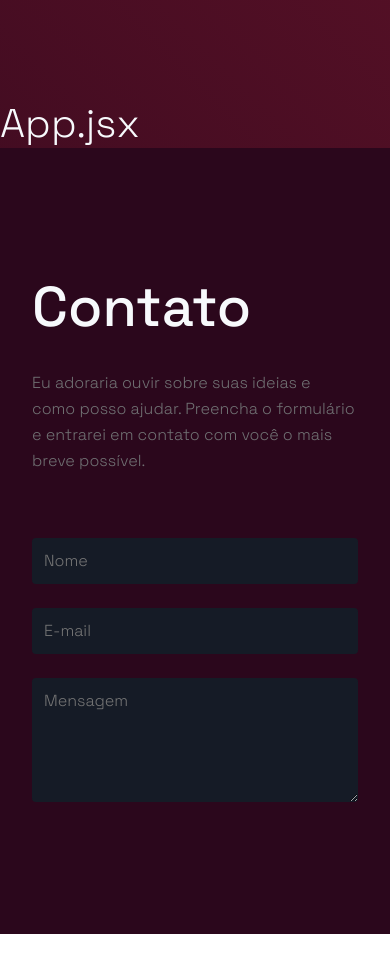
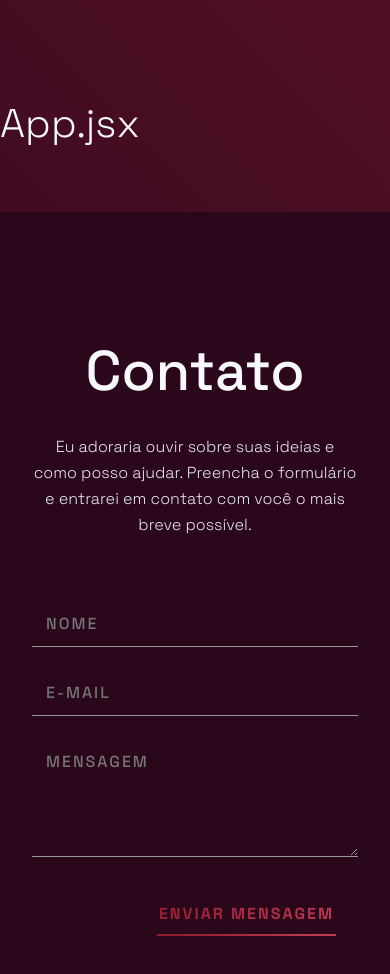
Before and after one commit to silvamaarcus/portifolio, a React (Vite) app: page / in a window 390 px wide. Shown: the top 974 px of the page. Before the commit the page ends 934 px from the top, so only its background shows below. Built offline with nearby package versions, Linux system fonts and the light colour scheme; some icons are missing.

Commit message:
Finalizando footer..

```diff
--- a/src/components/Footer/index.jsx
+++ b/src/components/Footer/index.jsx
@@ -1,11 +1,13 @@
+import Header from "../Header/index";
+
 const Footer = () => {
   return (
     <>
       <section className="bg-footer">
-        <div className="container flex-center">
-          <div className="grid-5">
+        <div className="container flex bb-gray mt-6">
+          <div className="grid-5 text-center-mobile">
             <h1>Contato</h1>
-            <p className="mt-4">
+            <p className="mt-4 color-white">
               Eu adoraria ouvir sobre suas ideias e como posso ajudar. Preencha
               o formulário e entrarei em contato com você o mais breve possível.
             </p>
@@ -13,11 +15,30 @@ const Footer = () => {
           <div className="grid-2 disappear"></div>
           <div className="grid-5">
             <form>
-              <input type="text" placeholder="Nome" />
-              <input type="text" placeholder="E-mail" className="mt-3"/>
-              <textarea rows="4" placeholder="Mensagem" className="mt-3"></textarea>
+              <input
+                type="text"
+                placeholder="Nome"
+                className="uppercase semi-bold"
+              />
+              <input
+                type="text"
+                placeholder="E-mail"
+                className="mt-3 uppercase semi-bold"
+              />
+              <textarea
+                rows="4"
+                placeholder="Mensagem"
+                className="mt-3 uppercase semi-bold"
+              ></textarea>
             </form>
+            <div className="flex-end-row mt-4">
+              <button className="btn_underline uppercase color-gradient bb-gradient">enviar mensagem</button>
+            </div>
           </div>
+        </div>
+
+        <div className="py-4">
+          <Header />
         </div>
       </section>
     </>
--- a/src/css/sass/_buttons.scss
+++ b/src/css/sass/_buttons.scss
@@ -21,19 +21,24 @@ a {
 input {
   accent-color: $brand-color;
 }
+input:focus,
+textarea:focus {
+  border-bottom: 1px solid $white-light;
+}
 
 // configurando inputs
 input,
 select,
 option,
 textarea {
-  padding: 10px 12px;
-  background-color: $black-light;
-  border: 0; // remover bordas
-  border-radius: 4px;
+  padding: 10px 14px;
+  background-color: transparent;
+  outline: none;
+  border: none;
+  border-bottom: 1px solid $gray-8; // remover bordas
   width: 100%; // sempre ocupar a largura total do 'pai'
   color: $white-light;
-  @include typeface-2(p3, desktop);
+  @include typeface-2(p4, desktop);
 }
 
 select,
@@ -66,3 +71,42 @@ option {
     opacity: 0.7; // aplicar opacidade
   }
 }
+
+.btn_underline {
+  display: inline-block;
+  padding: 8px 24px;
+
+  // use cores desejada...
+  background: transparent;
+
+  font-weight: 700 !important;
+
+  border-radius: 4px;
+  border: 0;
+
+  @include typeface-2(p3, desktop);
+
+  cursor: pointer;
+
+  transition: 0.3s ease;
+  &:hover {
+    opacity: 0.7; // aplicar opacidade
+  }
+
+  position: relative;
+
+  &::after {
+    content: "";
+    position: absolute;
+    width: 80%;
+    height: 2px;
+    background: linear-gradient(
+      224.78deg,
+      #be3d55 8.12%,
+      #94192f 92.21%
+    ) !important;
+    top: 100%;
+    left: 50%;
+    transform: translate(-50%, -50%);
+  }
+}
--- a/src/css/sass/_colors.scss
+++ b/src/css/sass/_colors.scss
@@ -1,7 +1,7 @@
 // Cores do Projeto
 
 // Cores Principais
-$brand-color: #B6364E;
+$brand-color: #b6364e;
 
 // Cores Neutras
 $black-normal: #0f141f;
@@ -22,6 +22,7 @@ $gray-4: #595a5c;
 $gray-5: #717274;
 $gray-6: #888a8c;
 $gray-7: #9ea0a3;
+$gray-8: #979797;
 
 // Cores Auxiliares
 $red-normal: #f03d3d;
@@ -41,7 +42,7 @@ $yellow-light: #ffd76b;
 }
 
 .color-white {
-  color: $white-light;
+  color: $white-normal;
 }
 
 .color-primary {
@@ -51,8 +52,8 @@ $yellow-light: #ffd76b;
 .color-gradient {
   background: linear-gradient(
     224.78deg,
-    #BE3D55 8.12%,
-    #94192F 92.21%
+    #be3d55 8.12%,
+    #94192f 92.21%
   ) !important;
   background-clip: text;
   -webkit-background-clip: text !important;
--- a/src/css/sass/_footer.scss
+++ b/src/css/sass/_footer.scss
@@ -1,3 +1,9 @@
 .bg-footer {
   background-color: #2b071c;
 }
+
+.text-center-mobile {
+  @include responsive(s) {
+    text-align: center;
+  }
+}
--- a/src/css/sass/_layout.scss
+++ b/src/css/sass/_layout.scss
@@ -266,37 +266,20 @@ $gutter: 32px;
 // Bordas
 
 // Borda abaixo do elemento.
-.bb-black {
-  border-bottom: 1px solid $black-light;
+.bb-gray{
+  border-bottom: 1px solid $gray-8;
 }
 // Borda acima do elemento.
-.bt-black {
-  border-top: 1px solid $black-light;
+.bt-gray {
+  border-top: 1px solid $gray-8;
 }
 // Borda a esquerda do elemento.
-.bl-black {
-  border-left: 1px solid $black-light;
+.bl-gray {
+  border-left: 1px solid $gray-8;
 }
 // Borda a direita do elemento.
-.br-black {
-  border-right: 1px solid $black-light;
-}
-
-// Borda MAIS GROSSA abaixo do elemento.
-.bb-gray {
-  border-bottom: 2px solid $black-normal;
-}
-// Borda MAIS GROSSA acima do elemento.
-.bt-gray {
-  border-top: 2px solid $black-normal;
-}
-// Borda MAIS GROSSA a esquerda do elemento.
-.bl-gray {
-  border-left: 2px solid $black-normal;
-}
-// Borda MAIS GROSSA a direita do elemento.
 .br-gray {
-  border-right: 2px solid $black-normal;
+  border-right: 1px solid $gray-8;
 }
 
 // Backgrounds
--- a/src/css/sass/_typography.scss
+++ b/src/css/sass/_typography.scss
@@ -314,6 +314,11 @@ p {
   }
 }
 
+.semi-bold {
+  font-weight: 500;
+  color: $white-light;
+}
+
 .bold {
   font-weight: bold;
   color: $white-light;
--- a/src/css/style.css
+++ b/src/css/style.css
@@ -10,15 +10,15 @@
 }
 
 .color-white {
-  color: #f7f9fc;
+  color: #e8ebf0;
 }
 
 .color-primary {
-  color: #B6364E;
+  color: #b6364e;
 }
 
 .color-gradient {
-  background: linear-gradient(224.78deg, #BE3D55 8.12%, #94192F 92.21%) !important;
+  background: linear-gradient(224.78deg, #be3d55 8.12%, #94192f 92.21%) !important;
   background-clip: text;
   -webkit-background-clip: text !important;
   -webkit-text-fill-color: transparent !important;
@@ -433,36 +433,20 @@
   width: 25%;
 }
 
-.bb-black {
-  border-bottom: 1px solid #151b26;
-}
-
-.bt-black {
-  border-top: 1px solid #151b26;
-}
-
-.bl-black {
-  border-left: 1px solid #151b26;
-}
-
-.br-black {
-  border-right: 1px solid #151b26;
-}
-
 .bb-gray {
-  border-bottom: 2px solid #0f141f;
+  border-bottom: 1px solid #979797;
 }
 
 .bt-gray {
-  border-top: 2px solid #0f141f;
+  border-top: 1px solid #979797;
 }
 
 .bl-gray {
-  border-left: 2px solid #0f141f;
+  border-left: 1px solid #979797;
 }
 
 .br-gray {
-  border-right: 2px solid #0f141f;
+  border-right: 1px solid #979797;
 }
 
 .bg-gray {
@@ -488,7 +472,7 @@
 
 .profile-img {
   border-radius: 50%;
-  border: 2px solid #B6364E;
+  border: 2px solid #b6364e;
 }
 
 .card {
@@ -524,7 +508,7 @@
 }
 
 .card-info {
-  border: 2px solid #B6364E;
+  border: 2px solid #b6364e;
   border-radius: 4px;
   background-color: rgba(27, 105, 210, 0.2);
 }
@@ -1479,6 +1463,11 @@ p {
   }
 }
 
+.semi-bold {
+  font-weight: 500;
+  color: #f7f9fc;
+}
+
 .bold {
   font-weight: bold;
   color: #f7f9fc;
@@ -1487,7 +1476,7 @@ p {
 span {
   position: relative;
   display: inline-block;
-  color: #B6364E;
+  color: #b6364e;
 }
 
 .letter-h1 {
@@ -1605,7 +1594,7 @@ body::-webkit-scrollbar {
 }
 body::-webkit-scrollbar-thumb {
   border-radius: 8px;
-  background: #B6364E;
+  background: #b6364e;
 }
 
 .border {
@@ -1657,22 +1646,28 @@ a:hover {
 }
 
 input {
-  accent-color: #B6364E;
+  accent-color: #b6364e;
+}
+
+input:focus,
+textarea:focus {
+  border-bottom: 1px solid #f7f9fc;
 }
 
 input,
 select,
 option,
 textarea {
-  padding: 10px 12px;
-  background-color: #151b26;
-  border: 0;
-  border-radius: 4px;
+  padding: 10px 14px;
+  background-color: transparent;
+  outline: none;
+  border: none;
+  border-bottom: 1px solid #979797;
   width: 100%;
   color: #f7f9fc;
   font-family: "Space Grotesk", sans-serif;
   font-size: 16px;
-  line-height: 26px;
+  line-height: 24px;
   font-weight: 200;
 }
 
@@ -1699,6 +1694,41 @@ option {
   opacity: 0.7;
 }
 
+.btn_underline {
+  display: inline-block;
+  padding: 8px 24px;
+  background: transparent;
+  font-weight: 700 !important;
+  border-radius: 4px;
+  border: 0;
+  font-family: "Space Grotesk", sans-serif;
+  font-size: 16px;
+  line-height: 26px;
+  font-weight: 200;
+  cursor: pointer;
+  transition: 0.3s ease;
+  position: relative;
+}
+.btn_underline:hover {
+  opacity: 0.7;
+}
+.btn_underline::after {
+  content: "";
+  position: absolute;
+  width: 80%;
+  height: 2px;
+  background: linear-gradient(224.78deg, #be3d55 8.12%, #94192f 92.21%) !important;
+  top: 100%;
+  left: 50%;
+  transform: translate(-50%, -50%);
+}
+
 .bg-footer {
   background-color: #2b071c;
+}
+
+@media screen and (max-width: 960px) {
+  .text-center-mobile {
+    text-align: center;
+  }
 }/*# sourceMappingURL=style.css.map */
```
Also changed, not shown: 1 other file (tests, documents, lock files or other folders).
